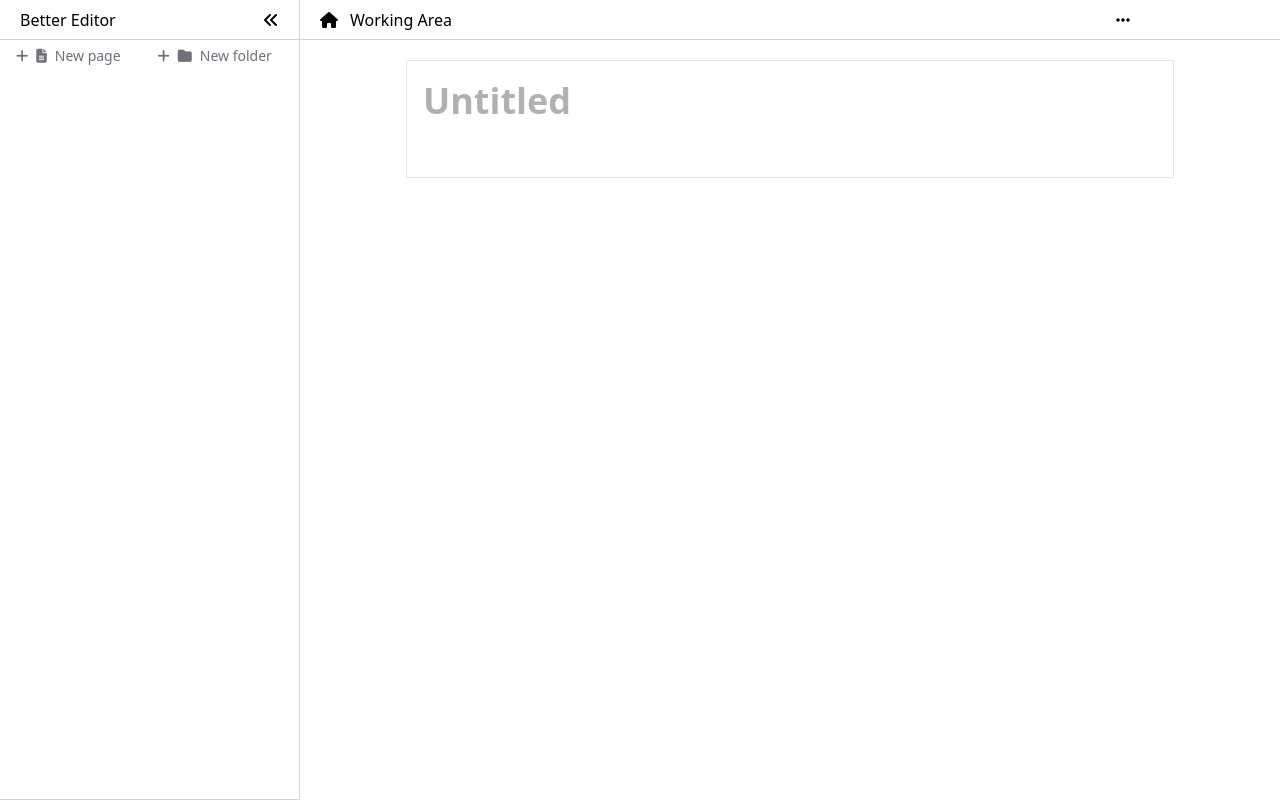
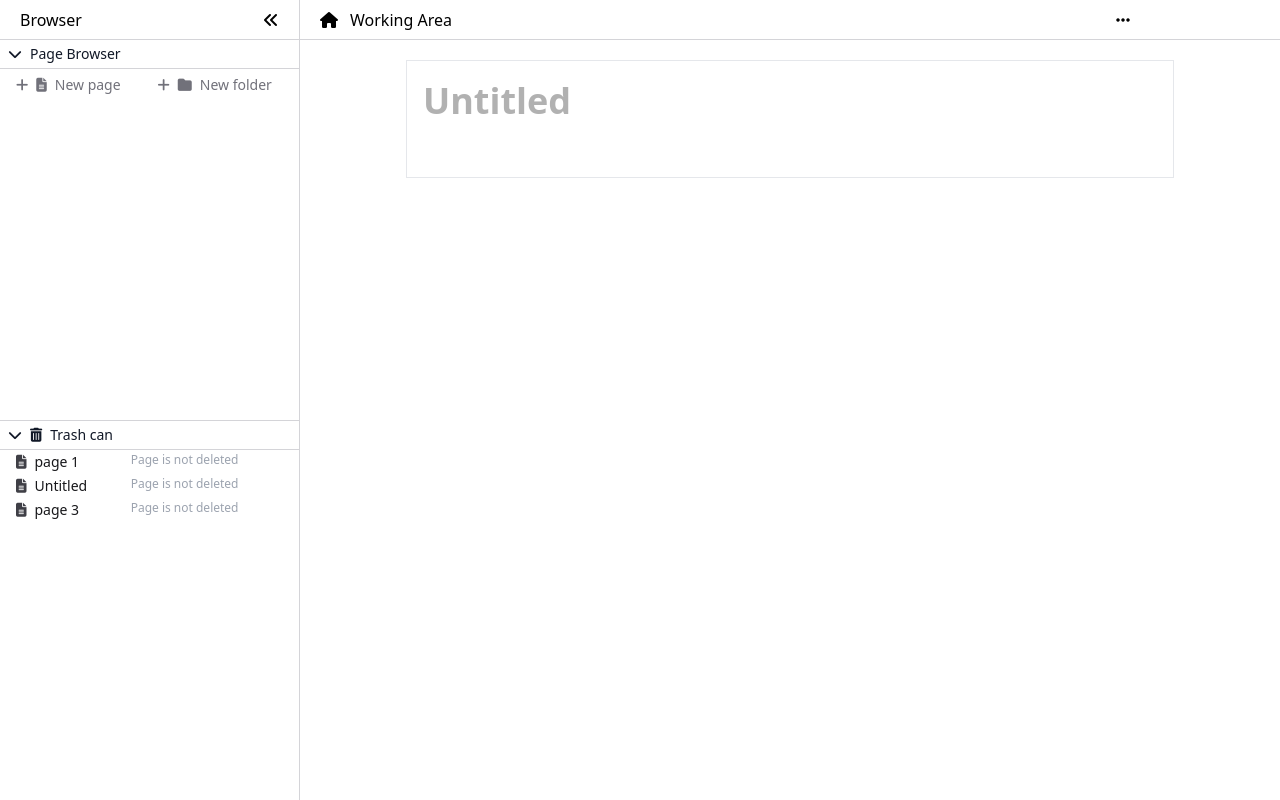
Before and after one commit to andyrift/electron-text-editor, a Vue app: page / in a window 1280 px wide. Built offline with nearby package versions, Linux system fonts and the light colour scheme.

Commit message:
feat: trash browser layout

```diff
--- a/src/gui/components/sidebar/Sidebar.vue
+++ b/src/gui/components/sidebar/Sidebar.vue
@@ -2,21 +2,36 @@
   <div v-show="show" :style="{ width: transitionWidth + 'px' }" class="relative flex-none">
     <div :style="{ width: width + 'px' }"
       class="absolute right-0 h-full bg-white border-r border-zinc-300 flex flex-col flex-none">
-      <div class="pl-5 border-b border-zinc-300 whitespace-nowrap flex items-center h-10 flex-none">
-        <div class="py-1">
-          <div>Better Editor</div>
+      <div class="pl-5 border-b border-zinc-300 whitespace-nowrap flex items-center h-10 flex-none select-none">
+        <div class="py-1 cursor-default">
+          <div>Browser</div>
         </div>
         <div class="grow"></div>
         <i class="fa-solid fa-angles-left cursor-pointer mr-3 hover:bg-zinc-200 my-1 p-2 rounded"
           @click="pubSub.emit('toggle-sidebar', false)"></i>
       </div>
-      <div class="sidebar h-full w-full overflow-y-auto bg-zinc-100">
-        <PageBrowser />
+      <div class="divide-y divide-zinc-300 h-full flex flex-col">
+        <div
+          class="px-2 py-1 w-full overflow-x-hidden text-sm font-medium text-gray-900 hover:bg-gray-200 text-left outline-none flex-none select-none cursor-pointer">
+          <i class="fa-solid fa-chevron-down mr-2"></i>
+          <span>Page Browser</span>
+        </div>
+        <div class="sidebar h-full w-full overflow-y-auto bg-zinc-100">
+          <PageBrowser />
+        </div>
+        <div class="border-t border-zinc-300">
+          <div
+            class="px-2 py-1 w-full overflow-x-hidden text-sm font-medium text-gray-900 hover:bg-gray-200 text-left outline-none flex-none select-none cursor-pointer">
+            <i class="fa-solid fa-chevron-down mr-2"></i>
+            <i class="fa-solid fa-trash-can mr-2"></i>
+            <span>Trash can</span>
+          </div>
+        </div>
+        <div class="sidebar h-full w-full overflow-y-auto bg-zinc-100">
+          <TrashBrowser />
+        </div>
       </div>
-    <div class="border-t border-zinc-300">
-      <!-- <TrashButton /> -->
     </div>
-  </div>
   </div>
 
 </template>
@@ -24,6 +39,7 @@
 <script setup lang="ts">
 
 import PageBrowser from "../page-browser/PageBrowser.vue";
+import TrashBrowser from "../trash-browser/TrashBrowser.vue";
 
 import { ref } from "vue"
 import { FixedSquaredTransition } from "@utils"
--- /dev/null
+++ b/src/gui/components/trash-browser/BrowserPage.vue
@@ -0,0 +1,46 @@
+<template>
+  <div @mouseenter="hover = true" @mouseleave="hover = false"
+    class="px-2 py-0.5 cursor-pointer overflow-visible text-zinc-900 /border-b border-b-zinc-300 /border-x-2 border-x-zinc-500 hover:bg-zinc-200 text-left whitespace-pre hover:text-wrap">
+    <div class="flex">
+      <div class="text-ellipsis overflow-hidden select-none">
+        <i class="fa-solid fa-file-lines mr-2 text-zinc-700"></i>
+        <span>{{ page.title || "Untitled" }}</span>
+      </div>
+      <div class="grow"></div>
+      <span class="mx-2 text-gray-400 text-xs">{{ page.deleted? new Date(page.deleted * 1000).toLocaleString() : "Page is not deleted" }}</span>
+      <IconButton :hover="hover" title="Restore Page" :newOnClick="handleRestore">
+        <i class="fa-solid fa-trash-can-arrow-up"></i>
+      </IconButton>
+      <div class="w-1 flex-none"></div>
+      <IconButton :hover="hover" title="Delete Permanently" :newOnClick="handleDelete">
+        <i class="fa-solid fa-trash-can text-red-500"></i>
+      </IconButton>
+    </div>
+  </div>
+</template>
+
+<script setup lang="ts">
+
+import { IconButton } from '@components'
+
+import { ref } from 'vue';
+
+import { PubSub } from "@src/pubSub"
+import { Page } from '@src/database/model';
+const pubSub = PubSub.getInstance()
+
+const hover = ref(false);
+
+const props = defineProps<{
+  page: Page
+}>();
+
+function handleRestore() {
+
+}
+
+function handleDelete() {
+
+}
+
+</script>
--- /dev/null
+++ b/src/gui/components/trash-browser/TrashBrowser.vue
@@ -0,0 +1,46 @@
+<template>
+  <div class="min-h-full px-2 text-sm bg-white /border border-black">
+    <template v-for="item in browserStructure" :key="item.id">
+      <BrowserPage :page="item"></BrowserPage>
+    </template>
+  </div>
+</template>
+
+<script setup lang="ts">
+
+import BrowserPage from './BrowserPage.vue'
+
+import { ref } from 'vue'
+
+import { PubSub } from "@src/pubSub"
+const pubSub = PubSub.getInstance()
+
+import type { Page } from '@src/database/model';
+
+const browserStructure = ref<Page[]>([])
+
+browserStructure.value = [
+  {
+    id: 1,
+    title: "page 1",
+    last_saved: 0,
+    deleted: 0,
+    folder: null
+  },
+  {
+    id: 2,
+    title: null,
+    last_saved: 0,
+    deleted: 0,
+    folder: null
+  },
+  {
+    id: 3,
+    title: "page 3",
+    last_saved: 0,
+    deleted: 0,
+    folder: null
+  }
+]
+
+</script>
```
